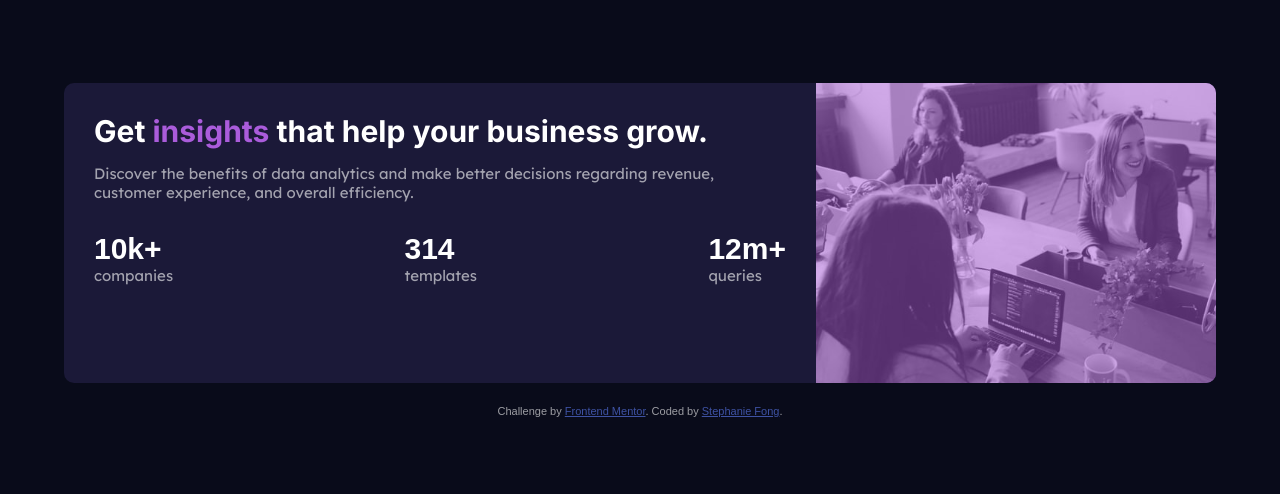
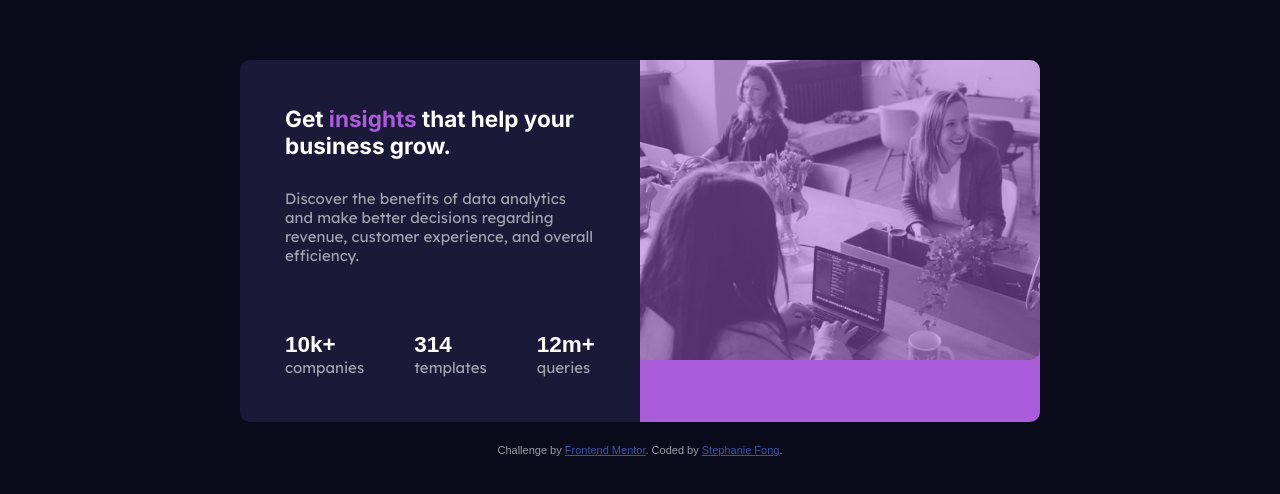
Before and after one commit to mekoness/frontendmentor03, a plain HTML site: page index.html in a window 1280 px wide. Shown: the part 142-636 px from the top of the page. Drawn offline with Linux system fonts and the light colour scheme.

Commit message:
Added responsive version

```diff
--- a/index.html
+++ b/index.html
@@ -12,10 +12,10 @@
 </head>
 <body>
     <main>
-        <div class="overlay-bg">
+        <section class="overlay-bg">
             <div class="image-container"></div>
-        </div>
-        <div class="text-container">
+        </section>
+        <section class="text-container">
             <div class="main-container">
                 <h1 class="main-heading">Get <span class="violet">insights</span> that help your business grow.</h1>
                 <p class="main-paragraph">Discover the benefits of data analytics and make better decisions regarding revenue, customer experience, and overall efficiency.</p>
@@ -33,9 +33,8 @@
                     <h1 class="sub-heading">12m+</h1>
                     <p>queries</p>
                 </div>
-
             </div>
-        </div>
+        </section>
     </main>
 
     <footer class="attribution">
--- a/styles.css
+++ b/styles.css
@@ -21,7 +21,7 @@ body {
     flex-direction: column;
     justify-content: center;
     align-items: center;
-    min-height: 98vh;
+    min-height: 100vh;
     background-color: var(--verydarkblue);
     color: var(--transparentwhite2);
 }
@@ -39,7 +39,7 @@ main {
 }
 
 .image-container {
-    background-image: url(/images/image-header-mobile.jpg);
+    background-image: url("/images/image-header-mobile.jpg");
     background-size: cover;
     height: 300px;
     border-radius: 10px 10px 0px 0px;
@@ -47,7 +47,7 @@ main {
 }
 
 .text-container {
-    padding: 2em;
+    padding: 3em;
 }
 
 .main-heading {
@@ -60,12 +60,12 @@ main {
 }
 
 .main-paragraph {
-    margin-top: 1em;
+    margin-top: 2em;
 }
 
 .sub-heading {
     color: var(--white);
-    margin-top: 1em;
+    margin-top: 1.5em;
 }
 
 p {
@@ -76,20 +76,21 @@ p {
 .attribution { font-size: 11px; text-align: center; margin-top: 2em; }
 .attribution a { color: hsl(228, 45%, 44%); }
 
-@media (min-width: 1024px) {
+@media (min-width: 800px) {
     main {
         display: flex;
         flex-direction: row-reverse;
+        width: 800px;
     }
 
     .overlay-bg {
-        background-color: var(--softviolet);
         border-radius: 0px 10px 10px 0px;
     }
 
     .image-container {
+        background-image: url("/images/image-header-desktop.jpg");
+        background-size: cover;
         width: 400px;
-        background-image: url(/images/image-header-desktop.jpg);
         border-radius: 0px 10px 10px 0px;
     }
 
@@ -101,4 +102,9 @@ p {
         display: flex;
         justify-content: space-between;
     }
+
+    .sub-heading {
+        color: var(--white);
+        margin-top: 3em;
+    }
 }
```
